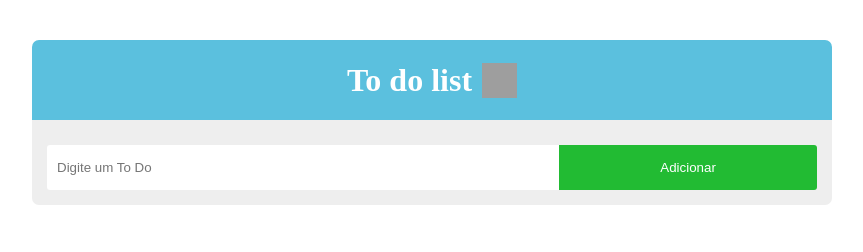
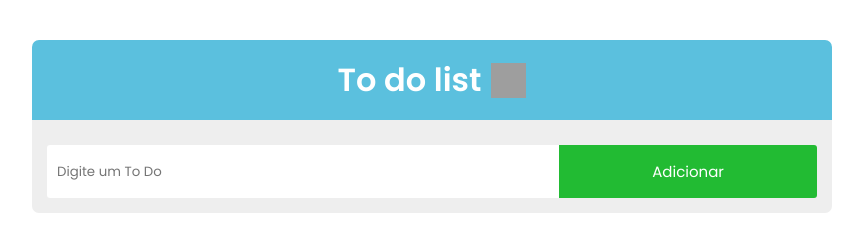
Before and after one commit to jpm4rtinss/ToDoList, a plain HTML site: page index.html in a window 1280 px wide. Shown: the whole page, without its empty margins (208-1071 px from the left). Drawn offline with Linux system fonts and the light colour scheme; grey boxes are pictures that could not be loaded.

Commit message:
more style ajusts

```diff
--- a/index.html
+++ b/index.html
@@ -3,7 +3,9 @@
 <head>
     <meta charset="UTF-8">
     <meta name="viewport" content="width=device-width, initial-scale=1.0">
+    <link href="https://fonts.googleapis.com/css2?family=Archivo:wght@400;700&amp;family=Poppins:wght@400;600&amp;display=swap" rel="stylesheet">
     <link rel="stylesheet" type="text/css" href="style.css">
+
 
     <title>To do list</title>
 </head>
--- a/style.css
+++ b/style.css
@@ -1,6 +1,7 @@
 *{
     margin: 0;
     padding: 0;
+    font-family: Poppins;
 }
 
 
@@ -17,6 +18,7 @@ border-radius:  7px 7px 0 0;
 display: flex;
 justify-content: center;
 align-items: center;
+
 }
 
 #app-header h1{
@@ -58,6 +60,7 @@ button{
     background: #22bb33;
     width: 34%;
     color: white;
+    font-size: 15px;
 
 }
 input{
```
